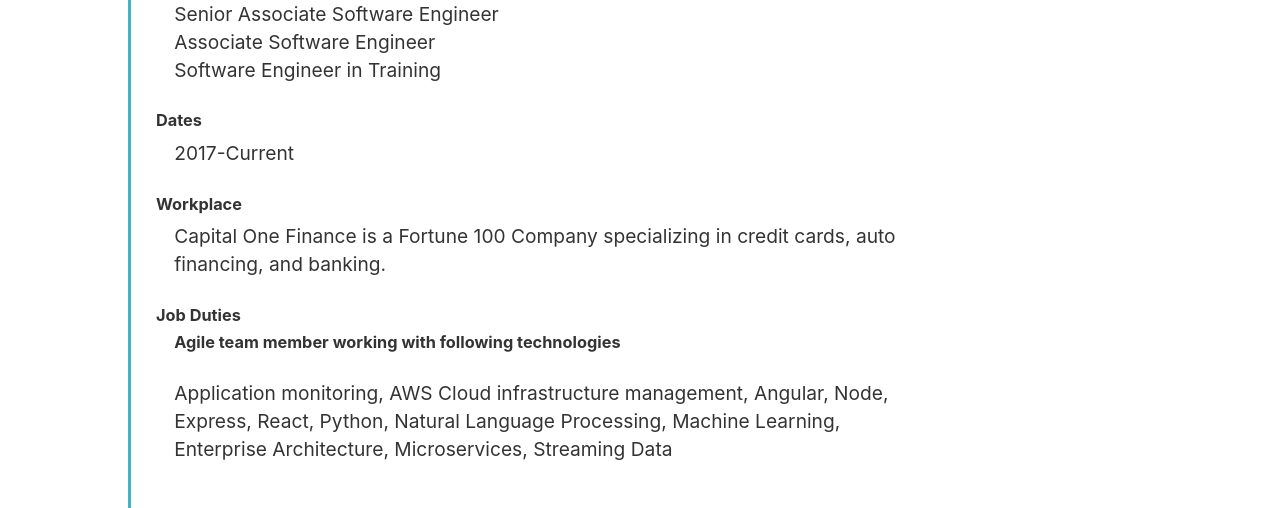
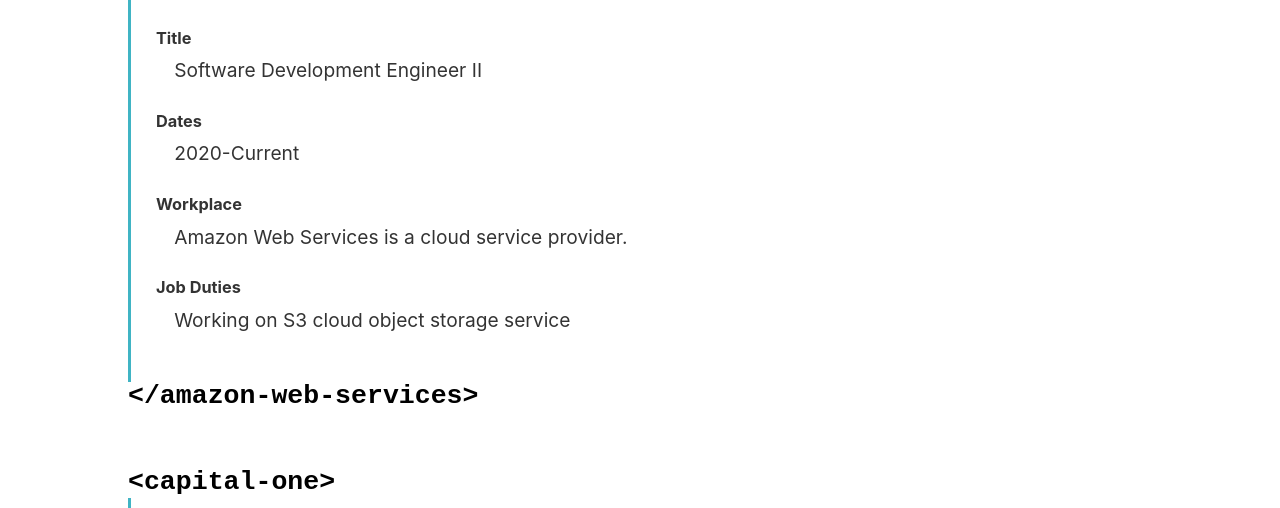
Before and after one commit to cameronstinson4/portfolio-react, a Gatsby site: page /experience in a window 1280 px wide. Shown: the part 329-837 px from the top of the page. Built offline with nearby package versions, Linux system fonts and the light colour scheme; Gatsby itself is replaced by a stand-in of ours.

Commit message:
updated job experience

```diff
--- a/src/pages/experience.js
+++ b/src/pages/experience.js
@@ -20,6 +20,43 @@
   render = () => (
     <Layout largeHeader={false}>
 
+    <ImageArticle
+        articleTitle={`amazon-web-services`}
+        imgSrc={awsLogo}
+        imgAlt={'aws logo'}
+        imgSize={`small`}>
+        <h5 className={styles.smallMargin}>Title</h5>
+        <ul className={styles.titleList}>
+          <li className={styles.titleListItem}>
+            Software Development Engineer II
+          </li>
+        </ul>
+
+        <h5 className={styles.smallMargin}>Dates</h5>
+        <ul className={styles.titleList}>
+          <li className={styles.titleListItem}>
+            2020-Current
+          </li>
+        </ul>
+
+        <h5 className={styles.smallMargin}>Workplace</h5>
+        <ul className={styles.titleList}>
+          <li className={styles.titleListItem}>
+            Amazon Web Services is a cloud service provider.
+          </li>
+        </ul>
+
+        <h5 className={styles.smallMargin}>Job Duties</h5>
+        <ul className={styles.titleList}>
+          <li className={styles.titleListItem}>
+
+            <p>Working on S3 cloud object storage service</p>
+
+          </li>
+        </ul>
+
+      </ImageArticle>
+
       <ImageArticle
         articleTitle={`capital-one`}
         imgSrc={c1Logo}
@@ -41,7 +78,7 @@
         <h5 className={styles.smallMargin}>Dates</h5>
         <ul className={styles.titleList}>
           <li className={styles.titleListItem}>
-            2017-Current
+            2017-2019
           </li>
         </ul>
 
```
